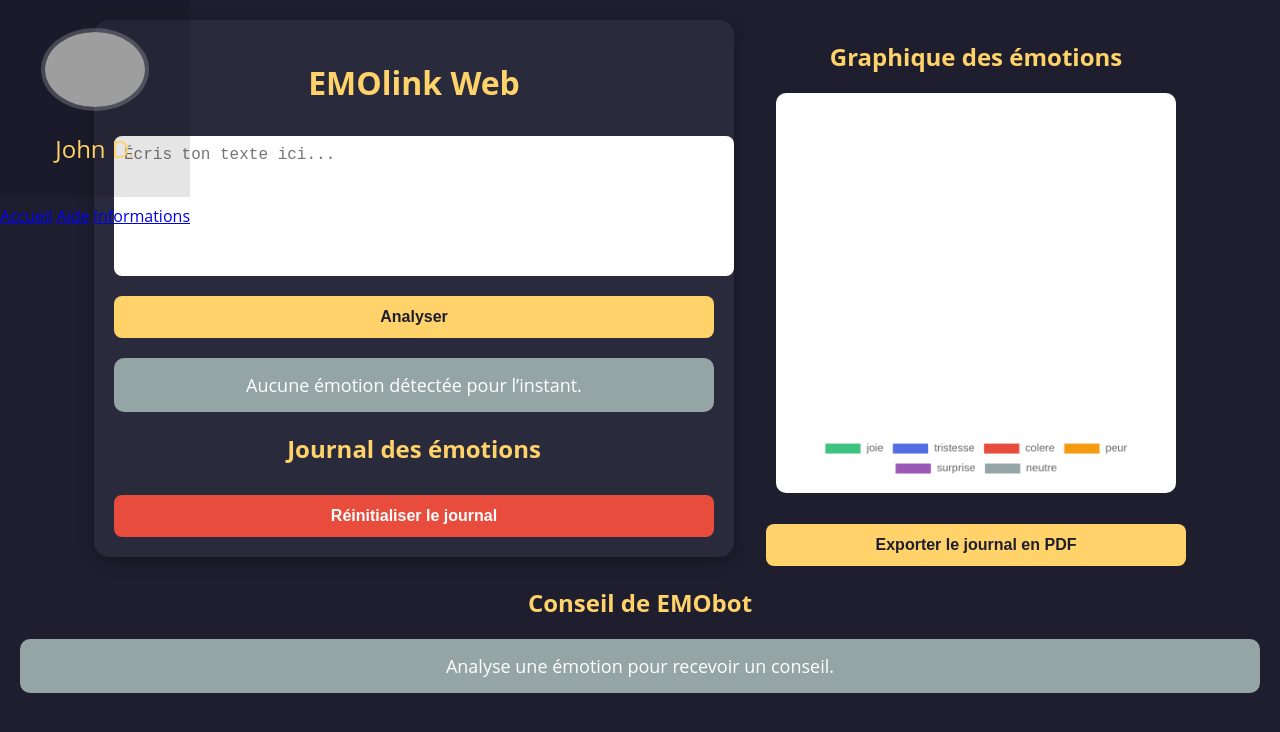
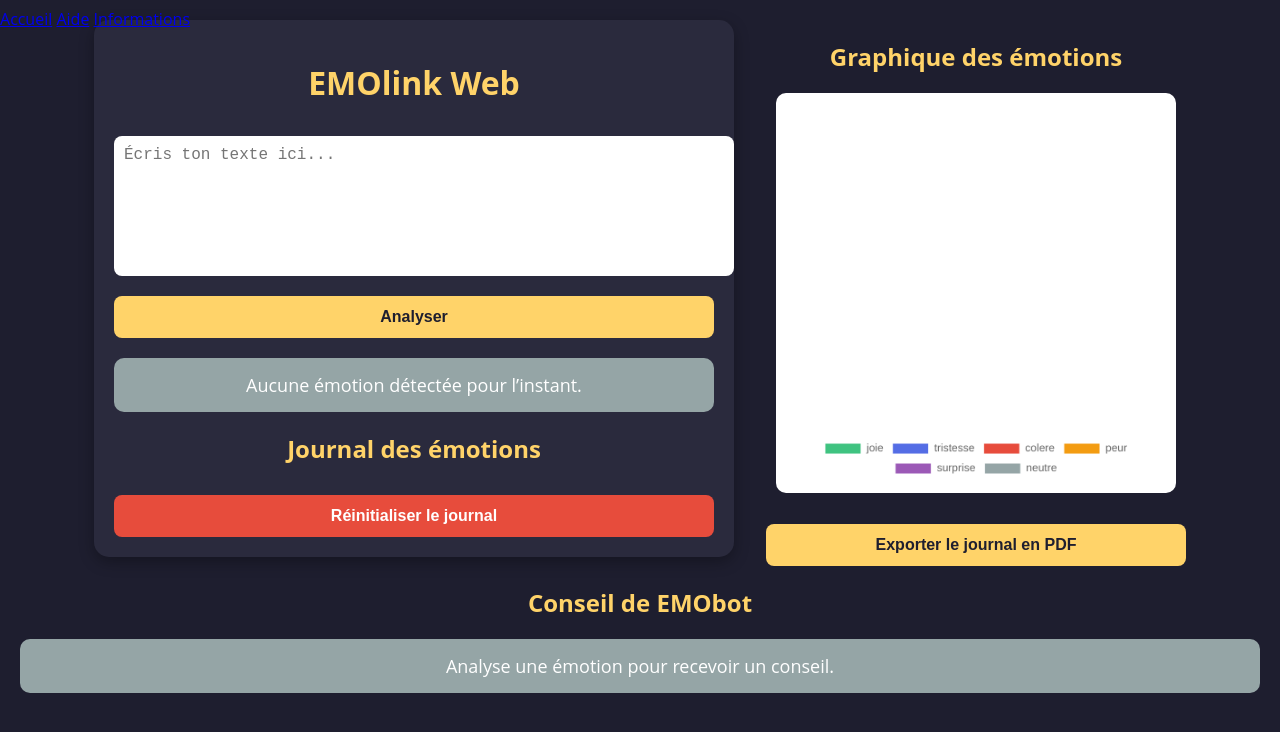
Before and after one commit to momort02/EMOlink, a plain HTML site: page index.html in a window 1280 px wide. Drawn offline with nearby package versions, Linux system fonts and the light colour scheme; grey boxes are pictures that could not be loaded.

Commit message:
Update index.html

```diff
--- a/index.html
+++ b/index.html
@@ -11,10 +11,6 @@
 <body>
 <nav class="menu" tabindex="0">
 	<div class="smartphone-menu-trigger"></div>
-  <header class="avatar">
-		<img src="https://s3.amazonaws.com/uifaces/faces/twitter/kolage/128.jpg" />
-    <h2>John D.</h2>
-  </header>
 	<ul>
   <a href="index.html">Accueil</a>
   <a href="aide.html">Aide</a>
```
